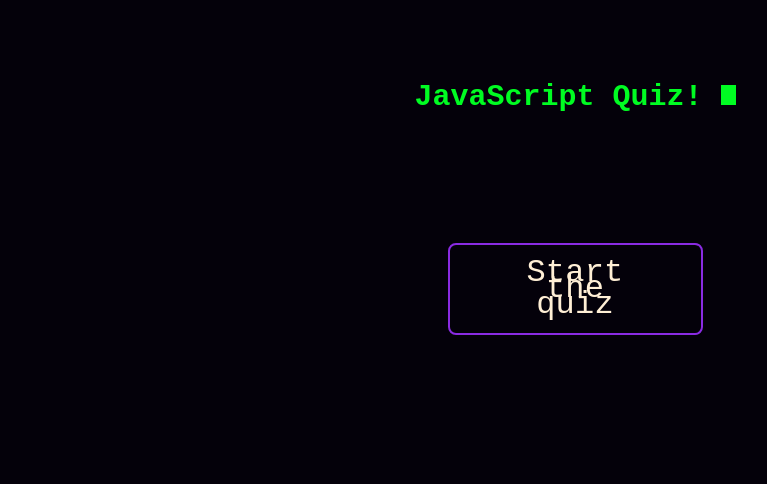
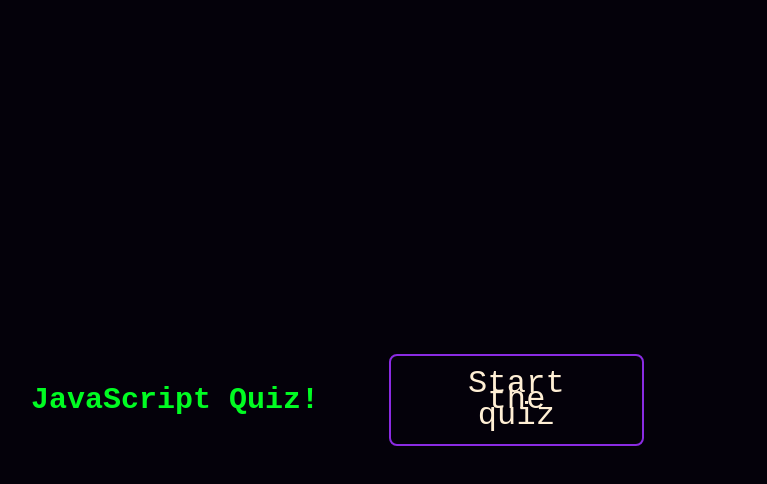
Before and after one commit to RHJeffries/JavaScript-QuizMaster, a plain HTML site: page index.html in a window 1280 px wide. Shown: the whole page, without its empty margins (65-832 px from the left). Drawn offline with Linux system fonts and the light colour scheme.

Commit message:
adding any changes made, slow progress

```diff
--- a/assets/style.css
+++ b/assets/style.css
@@ -1,16 +1,25 @@
+* {
+  box-sizing: border-box;
+}
+
 body {
     font-family: "Courier New", Courier, monospace;
     color: papayawhip;
     background-color: #04010a;
     margin: 0;
     padding: 0;
+    display: flex;
+    justify-content: center;
+    align-items: center;
+    width: 100vw;
+    height: 100vh;
     }
 
     /* style header to make it standout */
   header {
-    margin-top: 20px;
+    margin: 20px;
     padding: 40px;
-    text-align: center;
+    display: inline-block;
     color: rgb(0, 252, 34);
     }
 
@@ -18,16 +27,7 @@ body {
     font-size: 30px;
     }
 
-      /* blinking cursor to look like command prompt screen */
-  h1:after {
-    content: "";
-    width: 15px;
-    height: 20px;
-    background: rgb(0, 252, 34);
-    opacity: 0;
-    display: inline-block;
-    animation: blink 1s linear infinite alternate;
-  }
+
 
   @keyframes blink {
   50% {
@@ -37,19 +37,35 @@ body {
   opacity: 1;
     }
   }
+.container {
 
-  main.container {
-    box-sizing: border-box;
-    width: 100%;
-    padding: 50px;
-    display: flex;
-    flex-direction: column;
-    align-items: center;
-  }
+  border-color: orangered;
+  border-style: double;
+width: 800px;
+max-width: 80%;
+border: 5px;
+padding: 10px;
 
-  main.container > * {
-    max-width: 900px;
-  }
+}
+
+.button-spot{
+
+  display: flex;
+  align-items: center;
+  flex-direction: column;
+  align-content: center;
+  margin: 20px 0;
+}
+
+.controls{
+  display: flex;
+  justify-content: center;
+  align-items: center;
+  flex-direction: column;
+}
+.hide {
+  display: none;
+}
 
   button {
     background-color: #04010a;
@@ -65,9 +81,7 @@ body {
     max-width: 255px;
     padding: 20px 52px;
     text-align: center;
-    transition-duration: 0.15s;
-    transition-property: background-color;
-    transition-timing-function: linear;
+
     margin-top: 0.6em;
   }
 
@@ -81,14 +95,3 @@ body {
   h2 {
     color: cornsilk;
   }
-
-  .pop-quiz {
-    box-sizing: border-box;
-    width: 100%;
-    padding: 50px;
-    display: flex;
-    flex-direction: column;
-    align-items: center;
-    line-height: 200px;
-
-  }
--- a/script.js
+++ b/script.js
@@ -4,7 +4,7 @@ var startButton = document.querySelector(".start-button");
 
 function startGame() {
 
-    startButton.setAttribute("style", "hidden");
+    startButton.setAttribute("style", "none");
     startButton.disabled = true;
     //askQuestions()
     timer()
@@ -59,7 +59,7 @@ var questions = [
             d: "A method for choosing a value"
         },
         correctAnswer: "a"
-    },
+    }]
     /*{
         question: "Inside which HTML element do we put the JavaScript?",
         answers: {
@@ -109,9 +109,9 @@ var questions = [
             d: "Not at all"
         },
         correctAnswer: "a"
-    }*/
+    }
 
-];
+];*/
 console.log(questions)
 
 var popQuiz = document.querySelector("#pop-quiz");
```
Also changed, not shown: index.html (+1 -1 lines).
